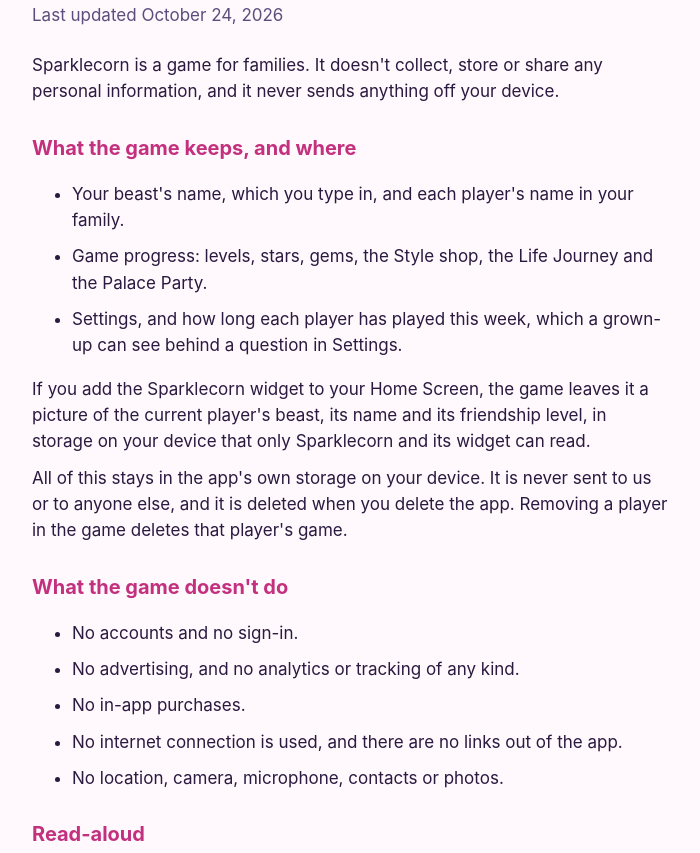
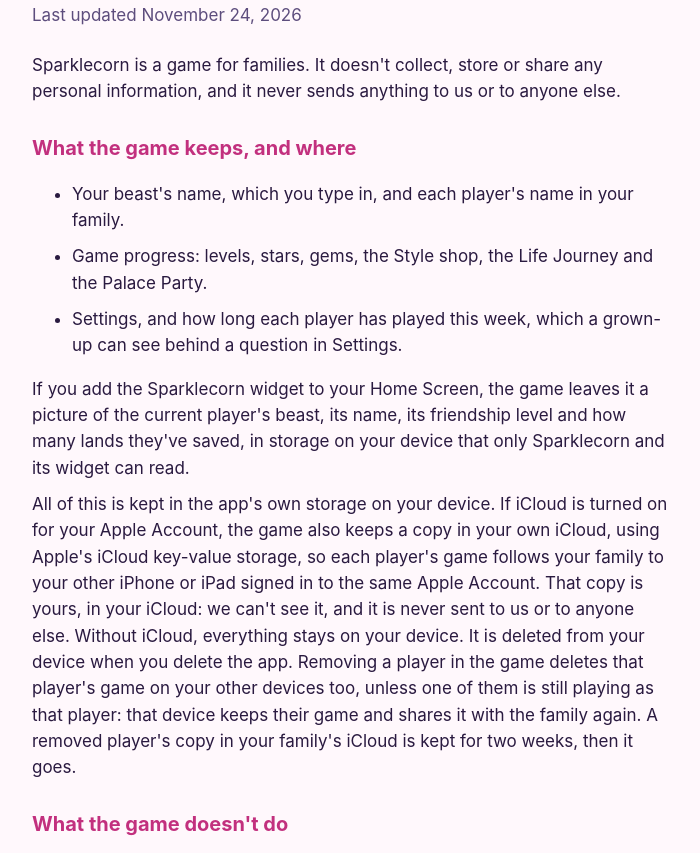
Before and after one commit to emailmebp/emailmebp.github.io, a plain HTML site: page sparklecorn/privacy.html in a window 1280 px wide. Shown: the part 69-922 px from the top of the page, without its empty margins (288-988 px from the left). Drawn offline with Linux system fonts and the light colour scheme.

Commit message:
Sparklecorn: privacy and help pages for 2.8 (iCloud, iPad, the App Store version check)
Co-Authored-By: Claude Opus 5.5 <noreply@anthropic.com>
Claude-Session: https://claude.ai/code/session_011FQFtQaLQkkBoaLf1zDutx

```diff
--- a/sparklecorn/privacy.html
+++ b/sparklecorn/privacy.html
@@ -18,9 +18,9 @@
 <body>
 <main>
   <h1>Sparklecorn privacy policy</h1>
-  <p class="date">Last updated October 24, 2026</p>
+  <p class="date">Last updated November 24, 2026</p>
 
-  <p>Sparklecorn is a game for families. It doesn't collect, store or share any personal information, and it never sends anything off your device.</p>
+  <p>Sparklecorn is a game for families. It doesn't collect, store or share any personal information, and it never sends anything to us or to anyone else.</p>
 
   <h2>What the game keeps, and where</h2>
   <ul>
@@ -28,16 +28,16 @@
     <li>Game progress: levels, stars, gems, the Style shop, the Life Journey and the Palace Party.</li>
     <li>Settings, and how long each player has played this week, which a grown-up can see behind a question in Settings.</li>
   </ul>
-  <p>If you add the Sparklecorn widget to your Home Screen, the game leaves it a picture of the current player's beast, its name and its friendship level, in storage on your device that only Sparklecorn and its widget can read.</p>
-  <p>All of this stays in the app's own storage on your device. It is never sent to us or to anyone else, and it is deleted when you delete the app. Removing a player in the game deletes that player's game.</p>
+  <p>If you add the Sparklecorn widget to your Home Screen, the game leaves it a picture of the current player's beast, its name, its friendship level and how many lands they've saved, in storage on your device that only Sparklecorn and its widget can read.</p>
+  <p>All of this is kept in the app's own storage on your device. If iCloud is turned on for your Apple Account, the game also keeps a copy in your own iCloud, using Apple's iCloud key-value storage, so each player's game follows your family to your other iPhone or iPad signed in to the same Apple Account. That copy is yours, in your iCloud: we can't see it, and it is never sent to us or to anyone else. Without iCloud, everything stays on your device. It is deleted from your device when you delete the app. Removing a player in the game deletes that player's game on your other devices too, unless one of them is still playing as that player: that device keeps their game and shares it with the family again. A removed player's copy in your family's iCloud is kept for two weeks, then it goes.</p>
 
   <h2>What the game doesn't do</h2>
   <ul>
     <li>No accounts and no sign-in.</li>
     <li>No advertising, and no analytics or tracking of any kind.</li>
     <li>No in-app purchases.</li>
-    <li>No internet connection is used, and there are no links out of the app.</li>
-    <li>No location, camera, microphone, contacts or photos.</li>
+    <li>No connection to us or anyone else. The game only uses Apple's own services: iCloud keeping your family's copy when iCloud is on, and, at most once a day as the game opens, Apple's App Store asked whether a newer version of Sparklecorn is out (it sends Apple only the app's App Store ID and your App Store country). Links to our help page, this policy, the App Store review page and the App Store update page sit behind the grown-up question.</li>
+    <li>No location, camera, microphone or contacts. The game never looks at your photos: it only adds a coloring page to Photos when a grown-up taps Save, past the grown-up question.</li>
   </ul>
 
   <h2>Read-aloud</h2>
```
Also changed, not shown: sparklecorn/index.html (+4 -4 lines).
